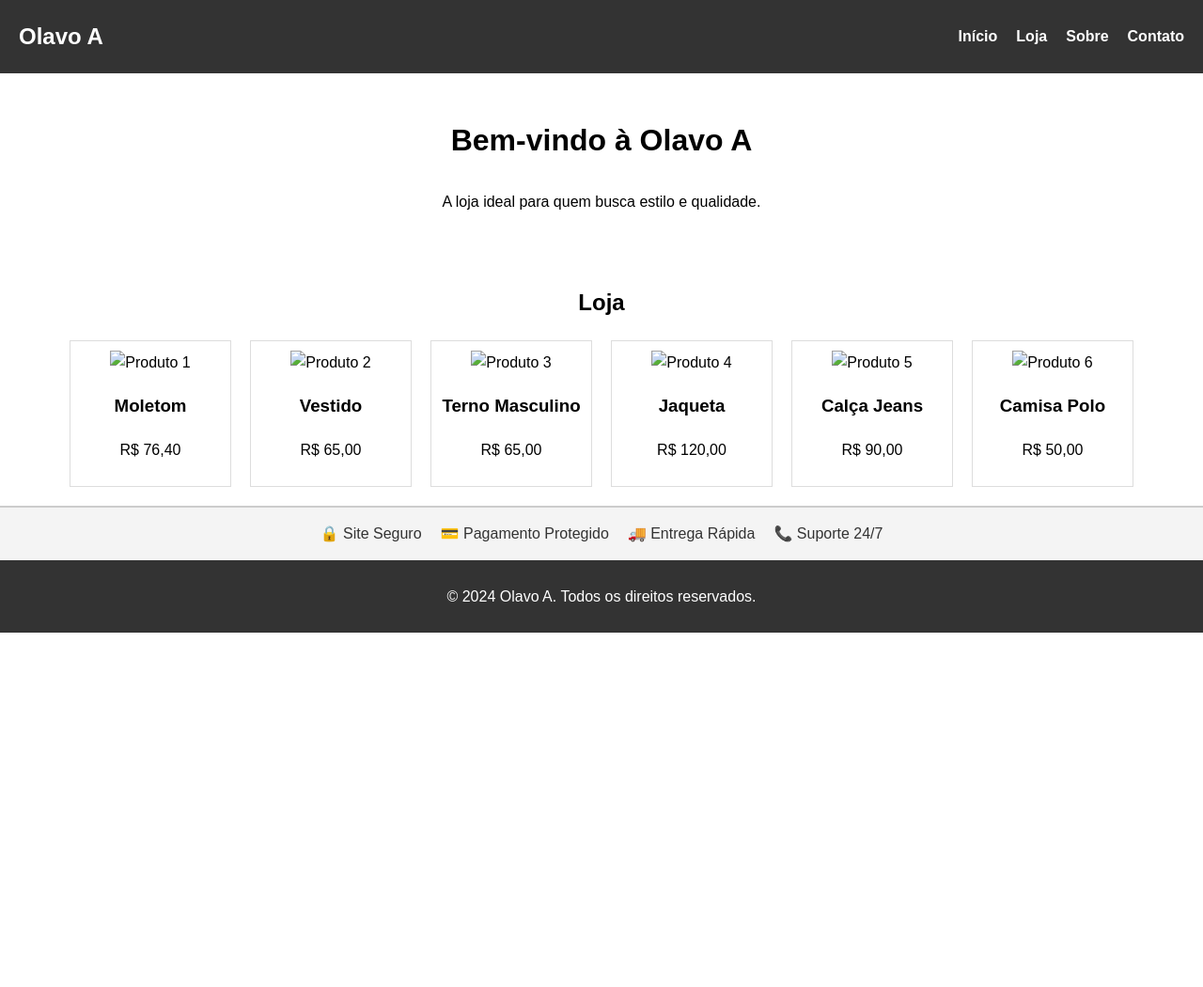
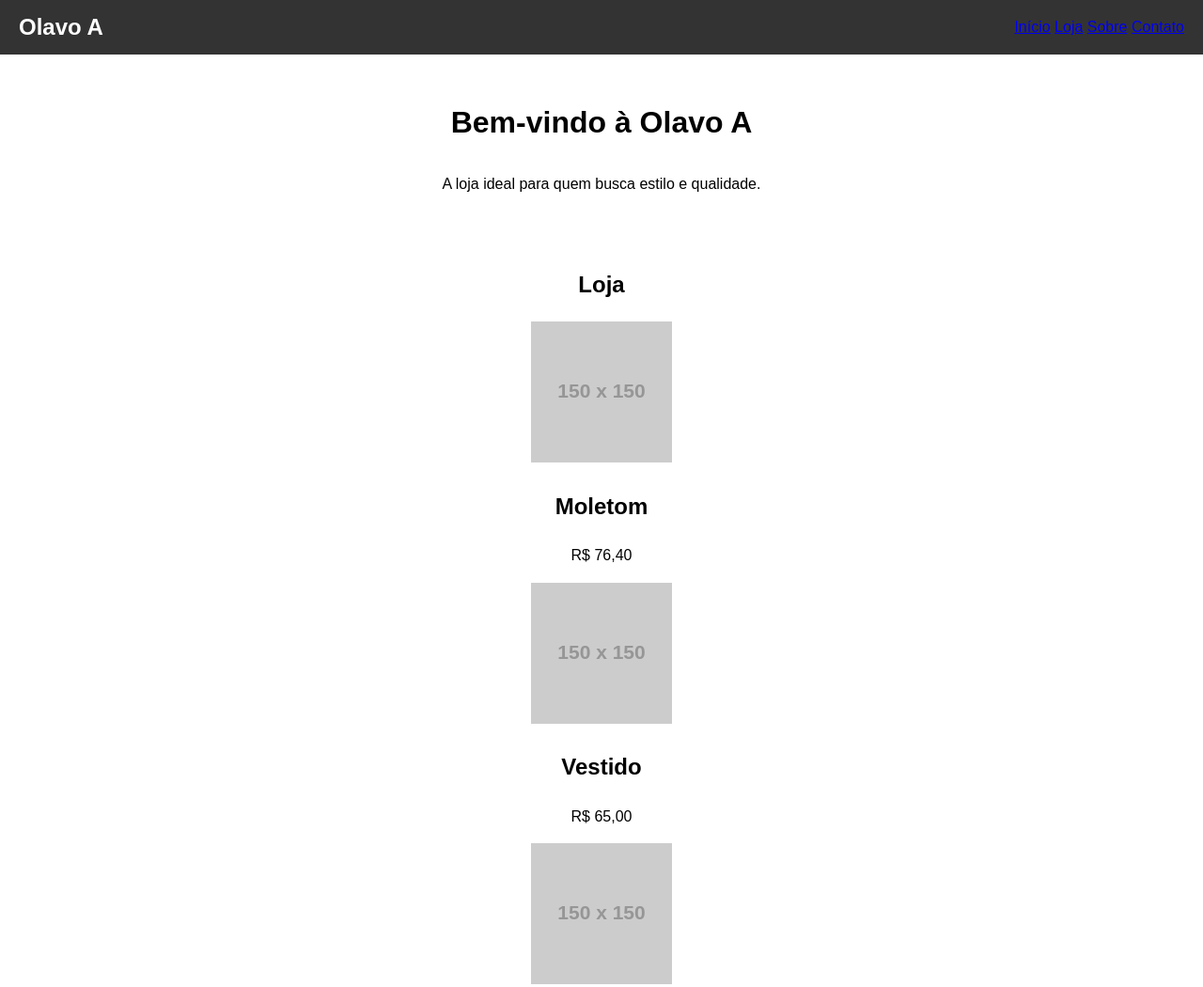
Before and after one commit to Olavo70050/loja-de-roupa-do-Olavo, a plain HTML site: page index.html in a window 1280 px wide. Shown: the top 1050 px of the page at 94% size. Before the commit the page ends 800 px from the top, so only its background shows below. Drawn offline with Linux system fonts and the light colour scheme; placeholder pictures from the web are drawn by us.

Commit message:
Update index.html

```diff
--- a/index.html
+++ b/index.html
@@ -7,87 +7,82 @@
     <link rel="stylesheet" href="styles.css">
 </head>
 <body>
-    <header>
+    <header class="header">
         <div class="logo">Olavo A</div>
-        <nav>
-            <ul>
-                <li><a href="#inicio">Início</a></li>
-                <li><a href="#loja">Loja</a></li>
-                <li><a href="#sobre" onclick="document.getElementById('sobre-modal').style.display='block'">Sobre</a></li>
-                <li><a href="#contato" onclick="document.getElementById('contato-modal').style.display='block'">Contato</a></li>
-            </ul>
+        <nav class="navbar">
+            <a href="#inicio">Início</a>
+            <a href="#loja">Loja</a>
+            <a href="#modal-sobre" class="modal-trigger">Sobre</a>
+            <a href="#modal-contato" class="modal-trigger">Contato</a>
         </nav>
     </header>
 
-    <!-- Início -->
+    <main>
+        <!-- Seção Início -->
         <section id="inicio" class="section">
             <h1>Bem-vindo à Olavo A</h1>
             <p>A loja ideal para quem busca estilo e qualidade.</p>
         </section>
 
-    <!-- Loja -->
+        <!-- Seção Loja -->
         <section id="loja" class="section">
-        <h2>Loja</h2>
-        <div class="produtos">
-            <div class="produto">
-                <img src="#" alt="Produto 1" />
-                <h3>Moletom</h3>
+            <h1>Loja</h1>
+            <div class="products">
+                <div class="product-card">
+                    <img src="https://via.placeholder.com/150" alt="Moletom">
+                    <h2>Moletom</h2>
                     <p>R$ 76,40</p>
                 </div>
-            <div class="produto">
-                <img src="#" alt="Produto 2" />
-                <h3>Vestido</h3>
+                <div class="product-card">
+                    <img src="https://via.placeholder.com/150" alt="Vestido">
+                    <h2>Vestido</h2>
                     <p>R$ 65,00</p>
                 </div>
-            <div class="produto">
-                <img src="#" alt="Produto 3" />
-                <h3>Terno Masculino</h3>
+                <div class="product-card">
+                    <img src="https://via.placeholder.com/150" alt="Terno Masculino">
+                    <h2>Terno Masculino</h2>
                     <p>R$ 65,00</p>
                 </div>
-            <div class="produto">
-                <img src="#" alt="Produto 4" />
-                <h3>Jaqueta</h3>
+                <!-- Mais três produtos -->
+                <div class="product-card">
+                    <img src="https://via.placeholder.com/150" alt="Jaqueta">
+                    <h2>Jaqueta</h2>
                     <p>R$ 120,00</p>
                 </div>
-            <div class="produto">
-                <img src="#" alt="Produto 5" />
-                <h3>Calça Jeans</h3>
-                <p>R$ 90,00</p>
+                <div class="product-card">
+                    <img src="https://via.placeholder.com/150" alt="Calça Jeans">
+                    <h2>Calça Jeans</h2>
+                    <p>R$ 85,00</p>
                 </div>
-            <div class="produto">
-                <img src="#" alt="Produto 6" />
-                <h3>Camisa Polo</h3>
-                <p>R$ 50,00</p>
+                <div class="product-card">
+                    <img src="https://via.placeholder.com/150" alt="Camisa Social">
+                    <h2>Camisa Social</h2>
+                    <p>R$ 99,90</p>
                 </div>
             </div>
         </section>
+    </main>
 
-    <!-- Modais -->
-    <div id="sobre-modal" class="modal">
+    <!-- Modal Sobre -->
+    <div id="modal-sobre" class="modal">
         <div class="modal-content">
-            <span class="close" onclick="document.getElementById('sobre-modal').style.display='none'">&times;</span>
-            <h2>Sobre Nós</h2>
+            <h1>Sobre Nós</h1>
             <p>A Olavo A é dedicada a oferecer o melhor para nossos clientes. Estamos sempre aqui para você!</p>
-        </div>
-    </div>
-    <div id="contato-modal" class="modal">
-        <div class="modal-content">
-            <span class="close" onclick="document.getElementById('contato-modal').style.display='none'">&times;</span>
-            <h2>Contato</h2>
-            <p>Entre em contato conosco pelo e-mail: contato@olavoa.com</p>
+            <a href="#" class="modal-close">Fechar</a>
         </div>
     </div>
 
-    <!-- Mensagens de Confiança -->
-    <section id="confianca" class="section">
-        <div class="conf-item">🔒 Site Seguro</div>
-        <div class="conf-item">💳 Pagamento Protegido</div>
-        <div class="conf-item">🚚 Entrega Rápida</div>
-        <div class="conf-item">📞 Suporte 24/7</div>
-    </section>
+    <!-- Modal Contato -->
+    <div id="modal-contato" class="modal">
+        <div class="modal-content">
+            <h1>Contato</h1>
+            <p>Entre em contato conosco pelo e-mail: contato@olavoa.com</p>
+            <a href="#" class="modal-close">Fechar</a>
+        </div>
+    </div>
 
-    <footer>
-        <p>© 2024 Olavo A. Todos os direitos reservados.</p>
+    <footer class="footer">
+        <p>&copy; 2024 Olavo A. Todos os direitos reservados.</p>
     </footer>
 </body>
 </html>
```
Lines whose indentation alone changed are shown as unchanged.
